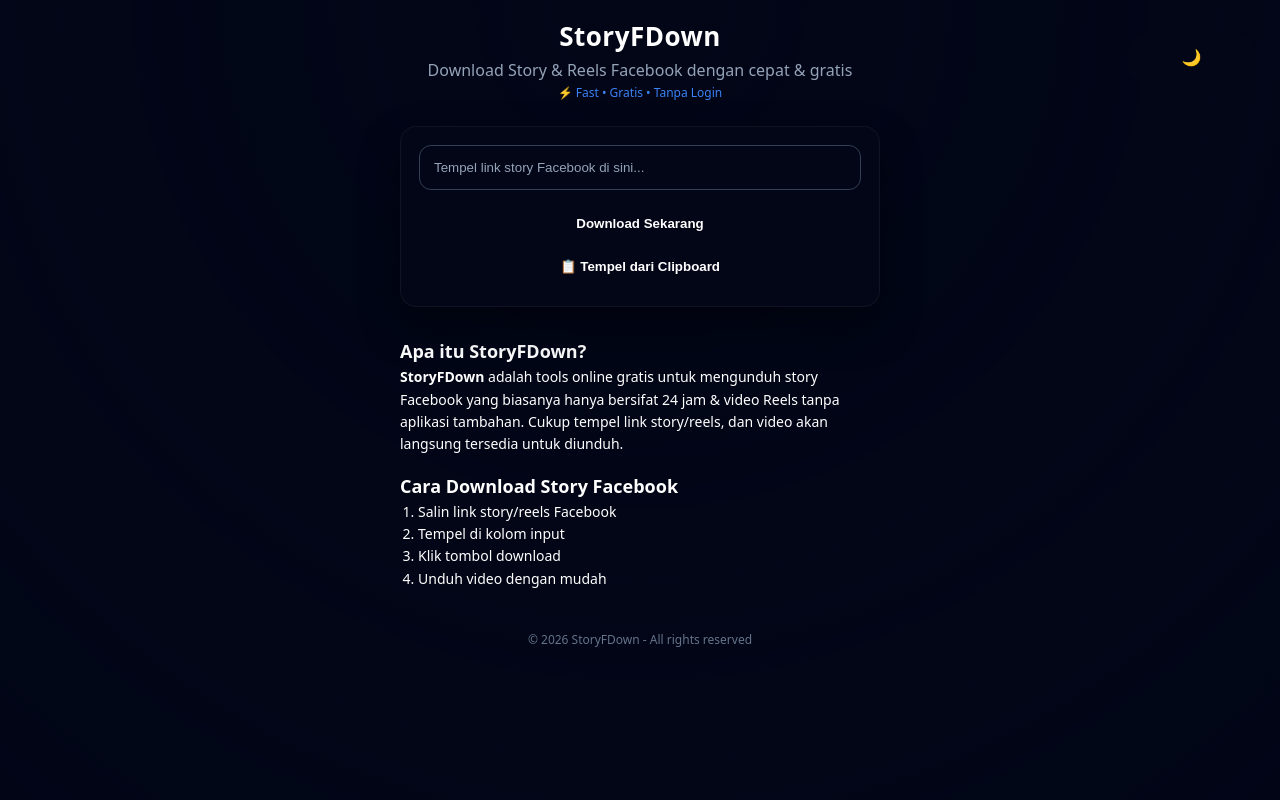
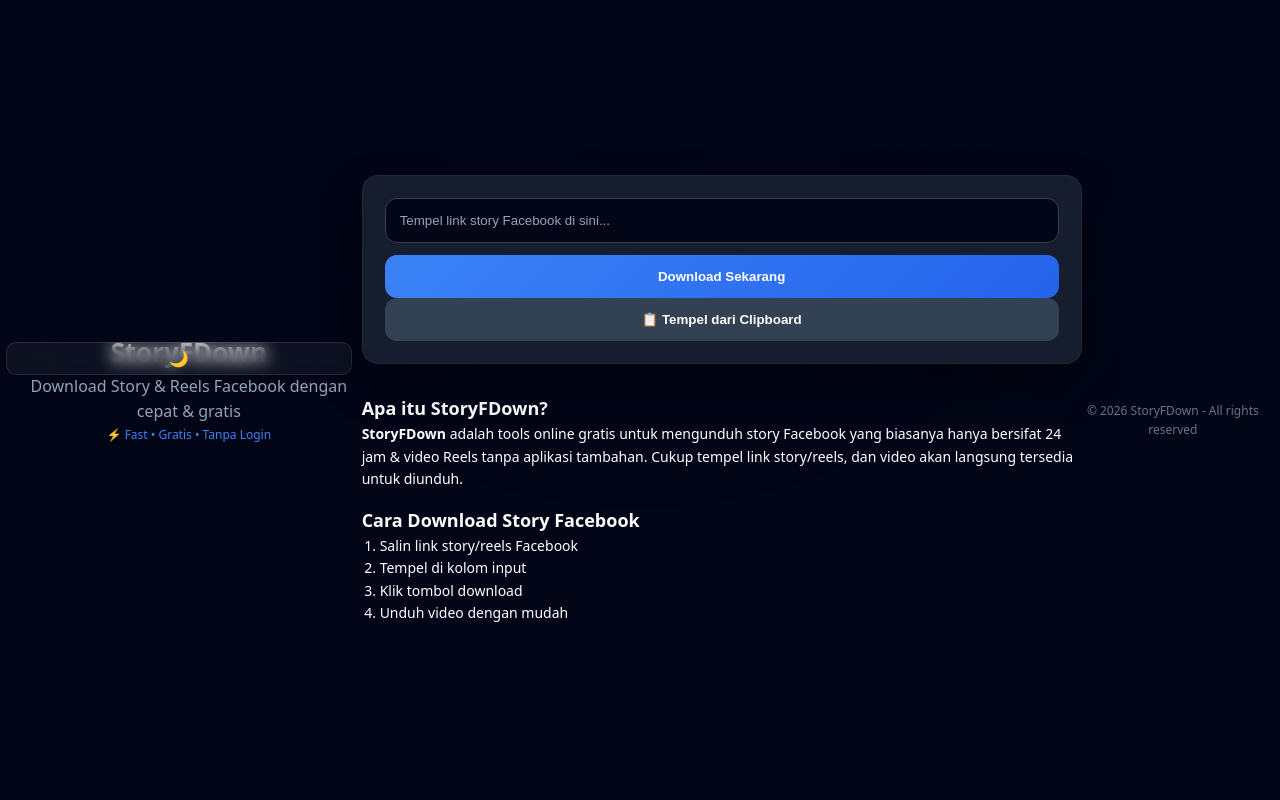
Before and after one commit to webuicode69-project/storyfdown, a Flask app: page / in a window 1280 px wide. Run offline with Flask 3, Linux system fonts and the light colour scheme.

Commit message:
Update style.css

```diff
--- a/static/style.css
+++ b/static/style.css
@@ -13,24 +13,6 @@ body.light {
     --card: #ffffff;
     --text: #0f172a;
     --sub: #475569;
-}
-
-.theme-toggle {
-    position: absolute;
-    right: 10px;
-    top: 10px;
-    background: rgba(255,255,255,0.05);
-    border: 1px solid rgba(255,255,255,0.1);
-    padding: 6px 10px;
-    border-radius: 10px;
-    font-size: 16px;
-    cursor: pointer;
-    backdrop-filter: blur(8px);
-}
-/* BADGE */
-.badge {
-    font-size: 12px;
-    color: var(--primary);
 }
 
 /* RESET */
@@ -57,33 +39,54 @@ body {
     line-height: 1.6;
     transition: 0.3s;
 }
+
 /* HEADER */
 .header {
     text-align: center;
     margin-bottom: 24px;
-    position: relative; /* penting */
+    position: relative;
 }
 
+/* FIX TOGGLE */
+.theme-toggle {
+    position: absolute;
+    right: 10px;
+    top: 10px;
+    background: rgba(255,255,255,0.05);
+    border: 1px solid rgba(255,255,255,0.1);
+    padding: 6px 10px;
+    border-radius: 10px;
+    font-size: 16px;
+    cursor: pointer;
+    backdrop-filter: blur(8px);
+}
+
+/* TEXT */
 h1 {
     font-size: 26px;
     font-weight: 700;
-    letter-spacing: 0.5px;
 }
 
 .subtitle {
     color: var(--sub);
 }
 
+/* BADGE */
+.badge {
+    font-size: 12px;
+    color: var(--primary);
+}
 
-/* CONTAINER */
+/* CONTAINER (RESPONSIVE FIX) */
 .container {
+    width: 100%;
     max-width: 480px;
     margin: auto;
 }
 
 /* CARD */
 .card {
-    background: var(--bg);
+    background: var(--card); /* FIX */
     backdrop-filter: blur(12px);
     padding: 18px;
     border-radius: 16px;
@@ -98,9 +101,8 @@ input {
     border-radius: 12px;
     border: 1px solid #334155;
     margin-bottom: 12px;
-    background:var(--bg);
+    background: var(--bg);
     color: var(--text);
-    transition: 0.2s;
 }
 
 input::placeholder {
@@ -108,7 +110,7 @@ input::placeholder {
 }
 
 input:focus {
-    border-color: #3b82f6;
+    border-color: var(--primary);
     box-shadow: 0 0 0 2px rgba(59,130,246,0.3);
 }
 
@@ -118,8 +120,8 @@ button {
     padding: 14px;
     border-radius: 12px;
     border: none;
-    background: var(--bg);
-    color: var(--text);
+    background: linear-gradient(135deg, #3b82f6, #2563eb);
+    color: white;
     font-weight: 600;
     cursor: pointer;
     transition: 0.2s;
@@ -136,13 +138,9 @@ button:active {
     transform: scale(0.97);
 }
 
-/* ERROR */
-.error {
-    margin-top: 10px;
-    color: var(--text);
-
-    font-size: 14px;
-    text-align: center;
+/* SECONDARY BUTTON */
+.secondary-btn {
+    background: #334155;
 }
 
 /* RESULT */
@@ -150,51 +148,45 @@ button:active {
     margin-top: 20px;
     padding: 14px;
     border-radius: 14px;
-    background: var(--bg);
-    border: 1px solid rgba(255,255,255,0.05);
+    background: var(--card);
+    display: flex;
+    flex-direction: column;
+    gap: 10px;
     animation: fadeIn 0.3s ease;
-}
-
-.hidden {
-    display: none;
 }
 
 /* VIDEO */
 video {
     width: 100%;
+    height: auto;
+    max-height: 60vh;
     border-radius: 12px;
-    margin-top: 10px;
+    object-fit: cover;
 }
 
-/* DOWNLOAD */
+/* DOWNLOAD BUTTON */
 .download-btn {
-    margin-top: 12px;
-    background: var(--bg);
+    background: linear-gradient(135deg, #10b981, #059669);
 }
 
-
-/* BUTTON */
-#themeToggle {
-    width: 10%;
-    padding: 14px;
-    border-radius: 12px;
-    border: none;
-    background: var(--bg);
-    color: var(--text);
-    font-weight: 600;
-    margin-top: 8px;
+/* ERROR */
+.error {
+    margin-top: 10px;
+    color: #f87171;
+    font-size: 14px;
+    text-align: center;
 }
 
-/* SECONDARY BUTTON */
-.secondary-btn {
-    background: var(--bg);
+/* HIDDEN */
+.hidden {
+    display: none;
 }
 
 /* DESCRIPTION */
 .description {
     margin-top: 30px;
     font-size: 14px;
-    color: var(--text)
+    color: var(--text);
 }
 
 .description h2 {
@@ -213,6 +205,7 @@ video {
     font-size: 12px;
     color: #64748b;
 }
+
 /* LOADER */
 .loader {
     margin: 15px auto;
@@ -229,7 +222,6 @@ video {
     to { transform: rotate(360deg); }
 }
 
-/* ANIMATION */
 @keyframes fadeIn {
     from {
         opacity: 0;
@@ -240,3 +232,32 @@ video {
         transform: translateY(0);
     }
 }
+
+/* ===================== */
+/* 📲 TABLET */
+/* ===================== */
+@media (min-width: 768px) {
+    .container {
+        max-width: 600px;
+    }
+
+    .card {
+        padding: 22px;
+    }
+}
+
+/* ===================== */
+/* 💻 DESKTOP */
+/* ===================== */
+@media (min-width: 1024px) {
+    body {
+        display: flex;
+        justify-content: center;
+        align-items: center;
+        min-height: 100vh;
+    }
+
+    .container {
+        max-width: 720px;
+    }
+}
```
